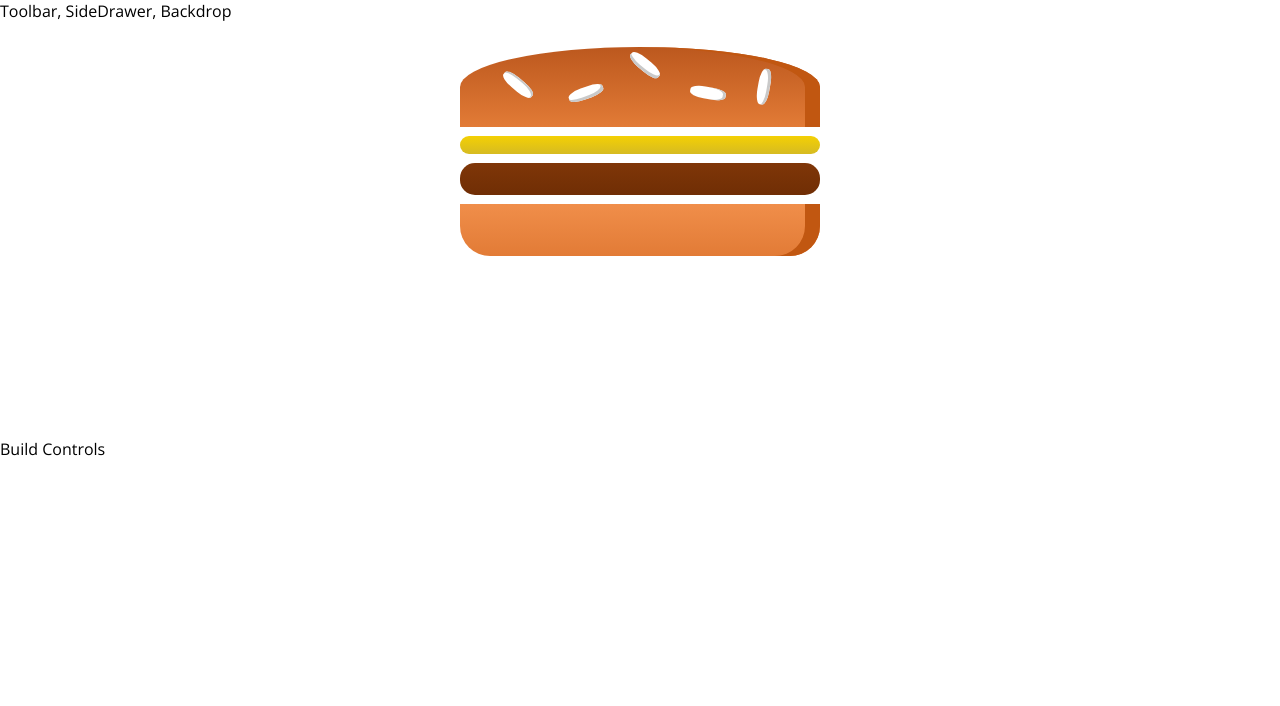
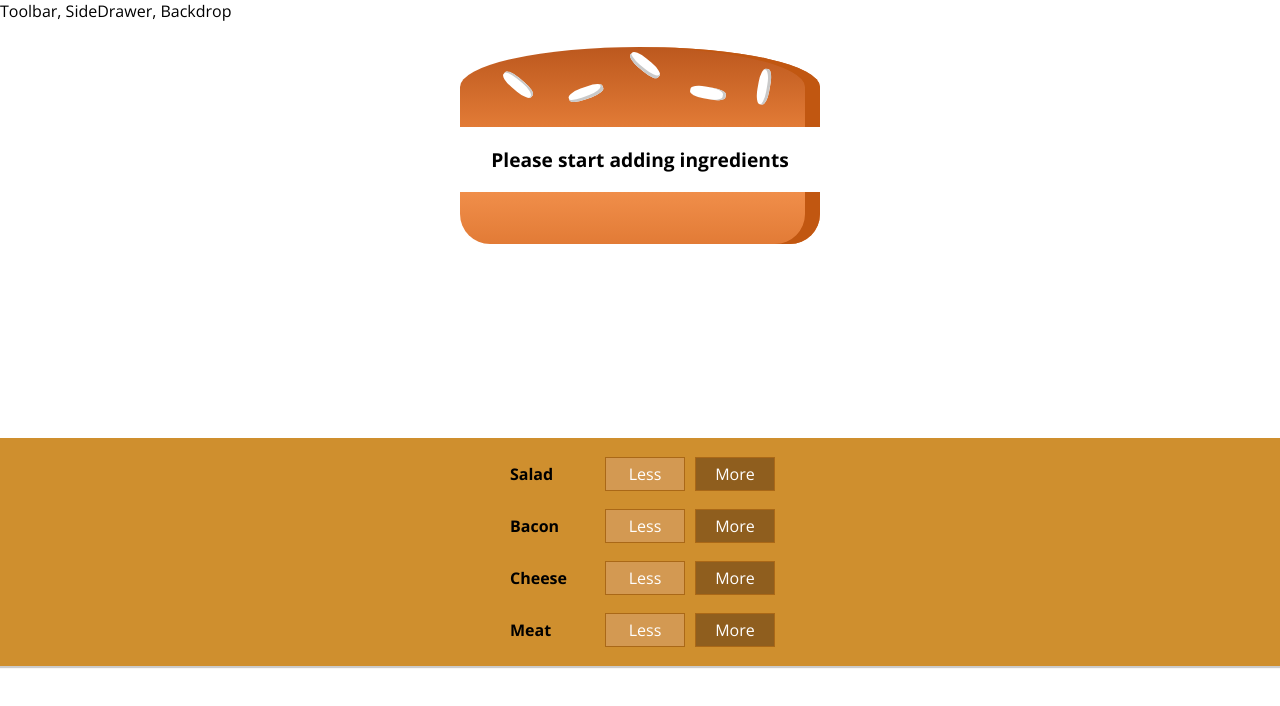
Before and after one commit to evgenydus/burger-builder, a React (Create React App) app: page / in a window 1280 px wide. Shown: the top 706 px of the page. Built offline with nearby package versions, Linux system fonts and the light colour scheme.

Commit message:
feat: implement controls

```diff
--- /dev/null
+++ b/src/components/Burger/BuildControls/BuildControl/index.js
@@ -0,0 +1,16 @@
+import React from 'react';
+
+import './styles.css'
+
+const BuildControl = ({ label }) => {
+
+  return (
+    <div className="build-control">
+      <div className="label">{label}</div>
+      <button className="control-btn less">Less</button>
+      <button className="control-btn more">More</button>
+    </div>
+  )
+}
+
+export default BuildControl
--- /dev/null
+++ b/src/components/Burger/BuildControls/BuildControl/styles.css
@@ -0,0 +1,56 @@
+.build-control {
+  align-items: center;
+  display: flex;
+  justify-content: space-between;
+  margin: 5px 0;
+}
+
+.control-btn {
+  border: 1px solid #aa6817;
+  cursor: pointer;
+  display: block;
+  font: inherit;
+  margin: 0 5px;
+  outline: none;
+  padding: 5px;
+  width: 80px;
+}
+
+.control-btn:disabled {
+  background-color: #AC9980;
+  border: 1px solid #7E7365;
+  color: #ccc;
+  cursor: default;
+}
+
+.control-btn:hover:disabled {
+  background-color: #AC9980;
+  color: #ccc;
+  cursor: not-allowed;
+}
+
+.label {
+  font-weight: bold;
+  padding: 10px;
+  width: 80px;
+}
+
+.less {
+  background-color: #D39952;
+  color: white;
+}
+
+.more {
+  background-color: #8F5E1E;
+  color: white;
+}
+
+.less:hover, .less:active {
+  background-color: #DAA972;
+  color: white;
+}
+
+.more:hover,.more:active {
+  background-color: #99703F;
+  color: white;
+}
--- /dev/null
+++ b/src/components/Burger/BuildControls/index.js
@@ -0,0 +1,23 @@
+import React from 'react';
+
+import './styles.css'
+
+import BuildControl from './BuildControl';
+
+const controls = [
+  { label: 'Salad', type: 'salad' },
+  { label: 'Bacon', type: 'bacon' },
+  { label: 'Cheese', type: 'cheese' },
+  { label: 'Meat', type: 'meat' },
+]
+
+const BuildControls = () => {
+
+  return (
+    <div className='build-controls'>
+      {controls.map(ctrl => <BuildControl key={ctrl.label} label={ctrl.label} />)}
+    </div>
+  )
+}
+
+export default BuildControls
--- /dev/null
+++ b/src/components/Burger/BuildControls/styles.css
@@ -0,0 +1,10 @@
+.build-controls {
+  align-items: center;
+  background-color: #cf8f2e;
+  box-shadow: 0 2px 1px #ccc;
+  display: flex;
+  flex-flow: column;
+  margin: auto;
+  padding: 10px 0;
+  width: 100%;
+}
--- a/src/components/Burger/BurgerIngredient/styles.css
+++ b/src/components/Burger/BurgerIngredient/styles.css
@@ -1,113 +1,112 @@
 .BreadBottom {
-  height: 13%;
-  width: 80%;
   background: linear-gradient(#F08E4A, #e27b36);
   border-radius: 0 0 30px 30px;
   box-shadow: inset -15px 0 #c15711;
+  height: 13%;
   margin: 2% auto;
+  width: 80%;
 }
 
 .BreadTop {
-  height: 20%;
-  width: 80%;
   background: linear-gradient(#bc581e, #e27b36);
   border-radius: 50% 50% 0 0;
   box-shadow: inset -15px 0 #c15711;
+  height: 20%;
   margin: 2% auto;
   position: relative;
+  width: 80%;
 }
 
 .Seeds1 {
+  background-color: white;
+  border-radius: 40%;
+  box-shadow: inset -2px -3px #c9c9c9;
+  height: 15%;
+  left: 30%;
+  position: absolute;
+  top: 50%;
+  transform: rotate(-20deg);
   width: 10%;
-  height: 15%;
-  position: absolute;
-  background-color: white;
-  left: 30%;
-  top: 50%;
-  border-radius: 40%;
-  transform: rotate(-20deg);
-  box-shadow: inset -2px -3px #c9c9c9;
 }
 
 .Seeds1:after {
+  background-color: white;
+  border-radius: 40%;
+  box-shadow: inset -1px 2px #c9c9c9;
   content: "";
+  height: 100%;
+  left: -170%;
+  position: absolute;
+  top: -260%;
+  transform: rotate(60deg);
   width: 100%;
-  height: 100%;
-  position: absolute;
-  background-color: white;
-  left: -170%;
-  top: -260%;
-  border-radius: 40%;
-  transform: rotate(60deg);
-  box-shadow: inset -1px 2px #c9c9c9;
 }
 
 .Seeds1:before {
+  background-color: white;
+  border-radius: 40%;
+  box-shadow: inset -1px -3px #c9c9c9;
   content: "";
+  height: 100%;
+  left: 180%;
+  position: absolute;
+  top: -50%;
+  transform: rotate(60deg);
   width: 100%;
-  height: 100%;
-  position: absolute;
-  background-color: white;
-  left: 180%;
-  top: -50%;
-  border-radius: 40%;
-  transform: rotate(60deg);
-  box-shadow: inset -1px -3px #c9c9c9;
 }
 
 .Seeds2 {
+  background-color: white;
+  border-radius: 40%;
+  box-shadow: inset -3px 0 #c9c9c9;
+  height: 15%;
+  left: 64%;
+  position: absolute;
+  top: 50%;
+  transform: rotate(10deg);
   width: 10%;
-  height: 15%;
-  position: absolute;
-  background-color: white;
-  left: 64%;
-  top: 50%;
-  border-radius: 40%;
-  transform: rotate(10deg);
-  box-shadow: inset -3px 0 #c9c9c9;
 }
 
 .Seeds2:before {
+  background-color: white;
+  border-radius: 40%;
+  box-shadow: inset 1px 3px #c9c9c9;
   content: "";
+  height: 100%;
+  left: 150%;
+  position: absolute;
+  top: -130%;
+  transform: rotate(90deg);
   width: 100%;
-  height: 100%;
-  position: absolute;
-  background-color: white;
-  left: 150%;
-  top: -130%;
-  border-radius: 40%;
-  transform: rotate(90deg);
-  box-shadow: inset 1px 3px #c9c9c9;
 }
 
-
 .Meat {
+  background: linear-gradient(#7f3608, #702e05);
+  border-radius: 15px;
+  height: 8%;
+  margin: 2% auto;
   width: 80%;
-  height: 8%;
-  background: linear-gradient(#7f3608, #702e05);
-  margin: 2% auto;
-  border-radius: 15px;
 }
 
 .Cheese {
-  width: 80%;
+  background: linear-gradient(#f4d004, #d6bb22);
+  border-radius: 20px;
   height: 4.5%;
   margin: 2% auto;
-  background: linear-gradient(#f4d004, #d6bb22);
-  border-radius: 20px;
+  width: 80%;
 }
 
 .Salad {
-  width: 85%;
+  background: linear-gradient(#228c1d, #91ce50);
+  border-radius: 20px;
   height: 7%;
   margin: 2% auto;
-  background: linear-gradient(#228c1d, #91ce50);
-  border-radius: 20px;
+  width: 80%;
 }
 
 .Bacon {
+  background: linear-gradient(#bf3813, #c45e38);
+  height: 3%;
+  margin: 2% auto;
   width: 80%;
-  height: 3%;
-  background: linear-gradient(#bf3813, #c45e38);
-  margin: 2% auto;
 }
--- a/src/components/Burger/index.js
+++ b/src/components/Burger/index.js
@@ -4,14 +4,25 @@ import './styles.css'
 
 import BurgerIngredient from './BurgerIngredient';
 
-const Burger = () => {
+const Burger = ({ ingredients }) => {
+  let transformedIngredients = Object.keys(ingredients).map(ingredientKey => {
+    return [...Array(ingredients[ingredientKey])].map((item, index) => {
+      return <BurgerIngredient key={ingredientKey + index} type={ingredientKey}/>
+    })
+  })
+    .reduce((arr, el) => {
+      return arr.concat(el)
+    }, [])
+
+  if (transformedIngredients.length === 0) {
+    transformedIngredients = <p>Please start adding ingredients</p>
+  }
 
   return (
     <div className="burger">
-      <BurgerIngredient type="bread-top" />
-      <BurgerIngredient type="cheese" />
-      <BurgerIngredient type="meat" />
-      <BurgerIngredient type="bread-bottom" />
+      <BurgerIngredient type="bread-top"/>
+      {transformedIngredients}
+      <BurgerIngredient type="bread-bottom"/>
     </div>
   )
 }
--- a/src/containers/BurgerBuilder/index.js
+++ b/src/containers/BurgerBuilder/index.js
@@ -1,17 +1,28 @@
 import React, { Component } from 'react'
 
 import Burger from '../../components/Burger';
+import BuildControls from '../../components/Burger/BuildControls';
 
 class BurgerBuilder extends Component {
+  state = {
+    ingredients: {
+      salad: 0,
+      bacon: 0,
+      cheese: 0,
+      meat: 0,
+    }
+  }
+
   render() {
+    const { ingredients } = this.state
+
     return (
       <>
-        <Burger />
-        <div>Build Controls</div>
+        <Burger ingredients={ingredients}/>
+        <BuildControls />
       </>
     )
   }
-
 }
 
 export default BurgerBuilder
```
